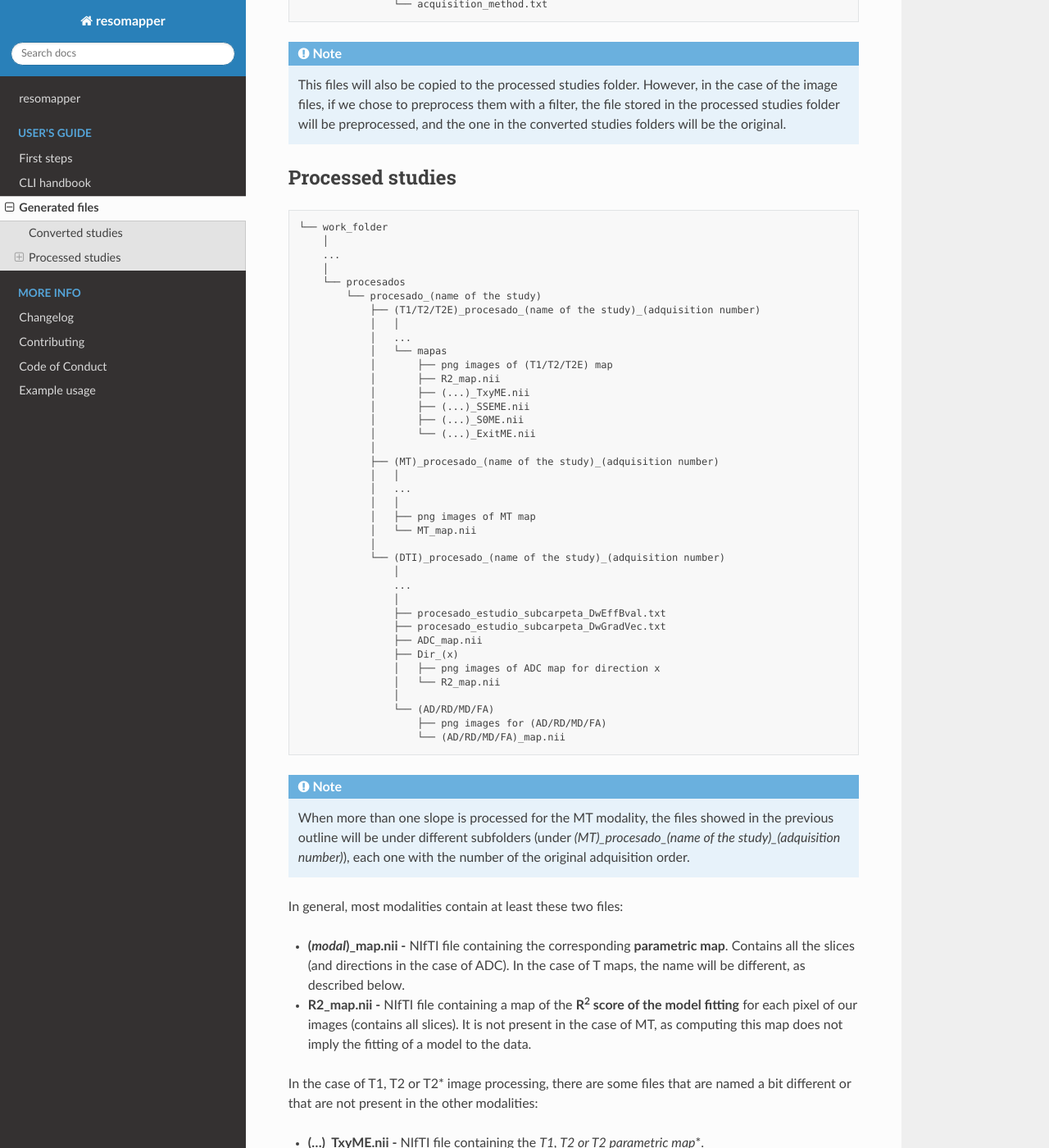
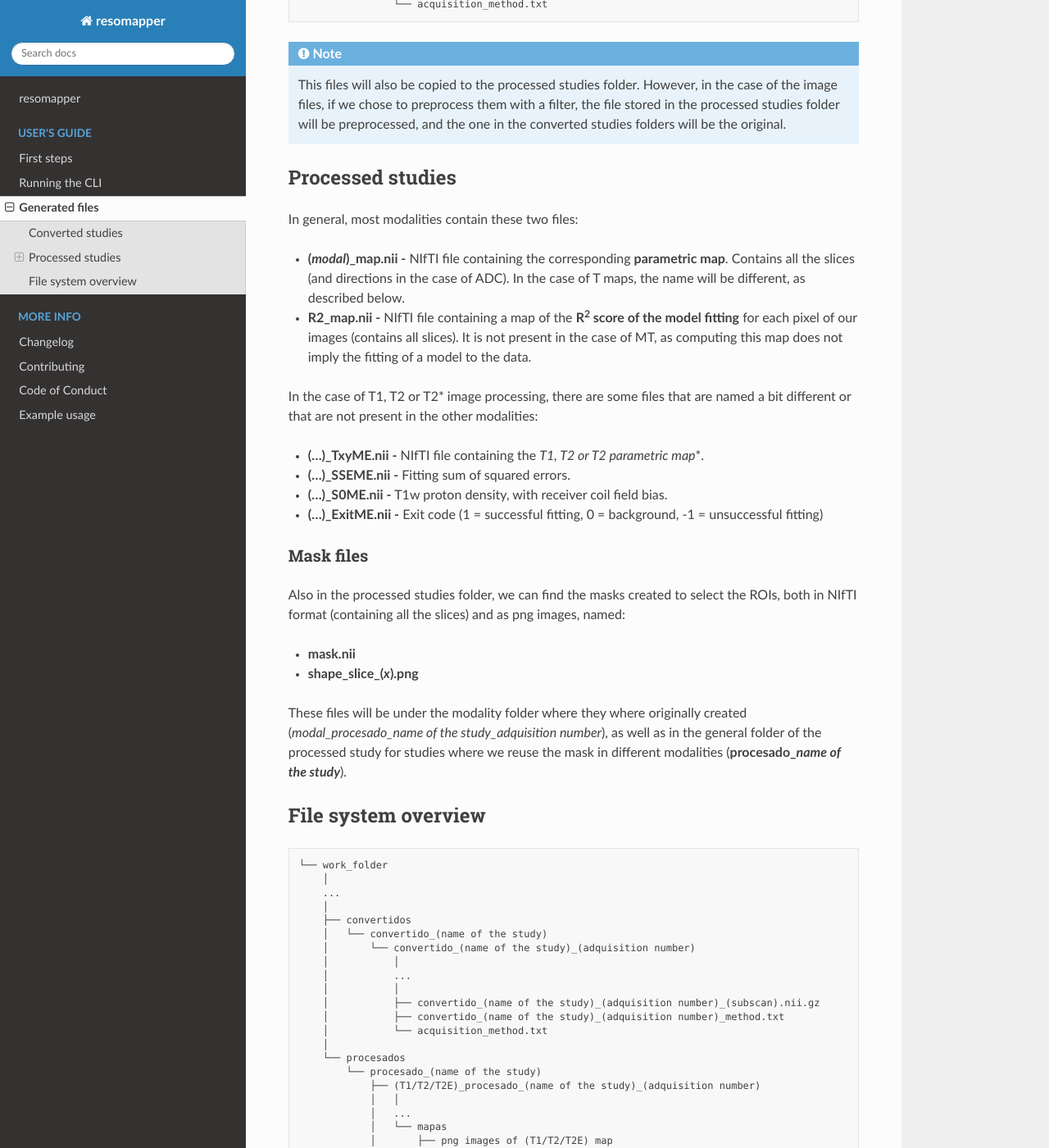
Before and after one commit to Biomedical-MR/resomapper, a Sphinx documentation site: the page built from docs/generated_files.md, in a window 1280 px wide and 1400 px high, scrolled down 529 px. Shown: the whole window at 82% size. Built offline with Sphinx 7.4.7 and the Read the Docs theme 2.0.0, drawn with Linux system fonts in a browser that asks for light colours; pages that are not in the unit, such as notebooks, are missing from menus; some of the changed text lies outside the part shown.

Commit message:
Update docs

````diff
--- a/docs/generated_files.md
+++ b/docs/generated_files.md
@@ -16,7 +16,7 @@
                 ...
                 │
                 ├── convertido_(name of the study)_(adquisition number)_(subscan).nii.gz
-                ├── convertido_estudio_method.txt
+                ├── convertido_(name of the study)_(adquisition number)_method.txt
                 └── acquisition_method.txt
 ```
 
@@ -26,10 +26,46 @@
 
 ## Processed studies
 
+In general, most modalities contain these two files:
+
+* **(*modal*)_map.nii -** NIfTI file containing the corresponding **parametric map**. Contains all the slices (and directions in the case of ADC). In the case of T maps, the name will be different, as described below.
+* **R2_map.nii -** NIfTI file containing a map of the **R{sup}`2` score of the model fitting** for each pixel of our images (contains all slices). It is not present in the case of MT, as computing this map does not imply the fitting of a model to the data.
+
+
+In the case of T1, T2 or T2* image processing, there are some files that are named a bit different or that are not present in the other modalities:
+
+* **(...)_TxyME.nii -** NIfTI file containing the **T1, T2 or T2* parametric map**.
+* **(...)_SSEME.nii -** Fitting sum of squared errors.
+* **(...)_S0ME.nii -** T1w proton density, with receiver coil field bias.
+* **(...)_ExitME.nii -** Exit code (1 = successful fitting, 0 = background, -1 =
+unsuccessful fitting)
+
+
+### Mask files
+
+Also in the processed studies folder, we can find the masks created to select the ROIs, both in NIfTI format (containing all the slices) and as png images, named:
+
+* **mask.nii**
+* **shape_slice_(_x_).png**
+
+These files will be under the modality folder where they where originally created (_modal\_procesado\_name of the study\_adquisition number_), as well as in the general folder of the processed study for studies where we reuse the mask in different modalities (**procesado\__name of the study_**).
+
+## File system overview
+
 ```
 └── work_folder
     │
     ...
+    │
+    ├── convertidos
+    │   └── convertido_(name of the study)
+    │       └── convertido_(name of the study)_(adquisition number)
+    │           │
+    │           ...
+    │           │
+    │           ├── convertido_(name of the study)_(adquisition number)_(subscan).nii.gz
+    │           ├── convertido_(name of the study)_(adquisition number)_method.txt
+    │           └── acquisition_method.txt
     │
     └── procesados
         └── procesado_(name of the study)
@@ -69,27 +105,3 @@
 ```{note}
 When more than one slope is processed for the MT modality, the files showed in the previous outline will be under different subfolders (under _(MT)\_procesado\_(name of the study)\_(adquisition number)_), each one with the number of the original adquisition order.
 ```
-
-In general, most modalities contain at least these two files:
-
-* **(*modal*)_map.nii -** NIfTI file containing the corresponding **parametric map**. Contains all the slices (and directions in the case of ADC). In the case of T maps, the name will be different, as described below.
-* **R2_map.nii -** NIfTI file containing a map of the **R{sup}`2` score of the model fitting** for each pixel of our images (contains all slices). It is not present in the case of MT, as computing this map does not imply the fitting of a model to the data.
-
-
-In the case of T1, T2 or T2* image processing, there are some files that are named a bit different or that are not present in the other modalities:
-
-* **(...)_TxyME.nii -** NIfTI file containing the **T1, T2 or T2* parametric map**.
-* **(...)_SSEME.nii -** Fitting sum of squared errors.
-* **(...)_S0ME.nii -** T1w proton density, with receiver coil field bias.
-* **(...)_ExitME.nii -** Exit code (1 = successful fitting, 0 = background, -1 =
-unsuccessful fitting)
-
-
-### Mask files
-
-Also in the processed studies folder, we can find the masks created to select the ROIs, both in NIfTI format (containing all the slices) and as png images, named:
-
-* **mask.nii**
-* **shape_slice_(_x_).png**
-
-These files will be under the modality folder where they where originally created -- _(modal)\_procesado\_(name of the study)\_(adquisition number)_ --, as well as in the general folder of the processed study for studies where we reuse the mask in different modalities -- _procesado\_(name of the study)_.
--- a/docs/handbook.md
+++ b/docs/handbook.md
@@ -1,4 +1,4 @@
-# CLI handbook
+# Running the CLI
 
 The main way to use **resomapper** is through a command-line interface (CLI), which allows users to easily follow the complete image processing pipeline. To use this CLI, after installing the package, simply open a terminal window, enter the `resomapper_cli` command and press {kbd}`Enter`.
 
````
